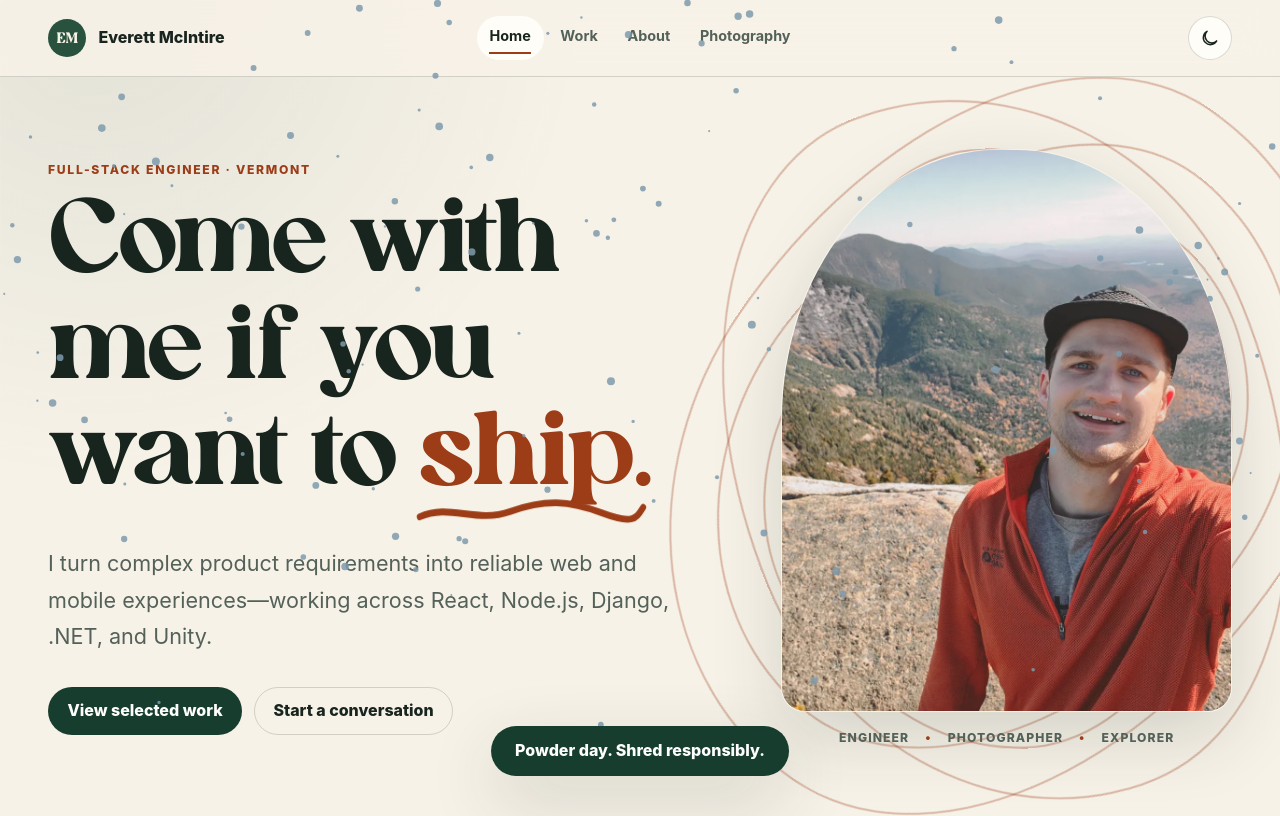
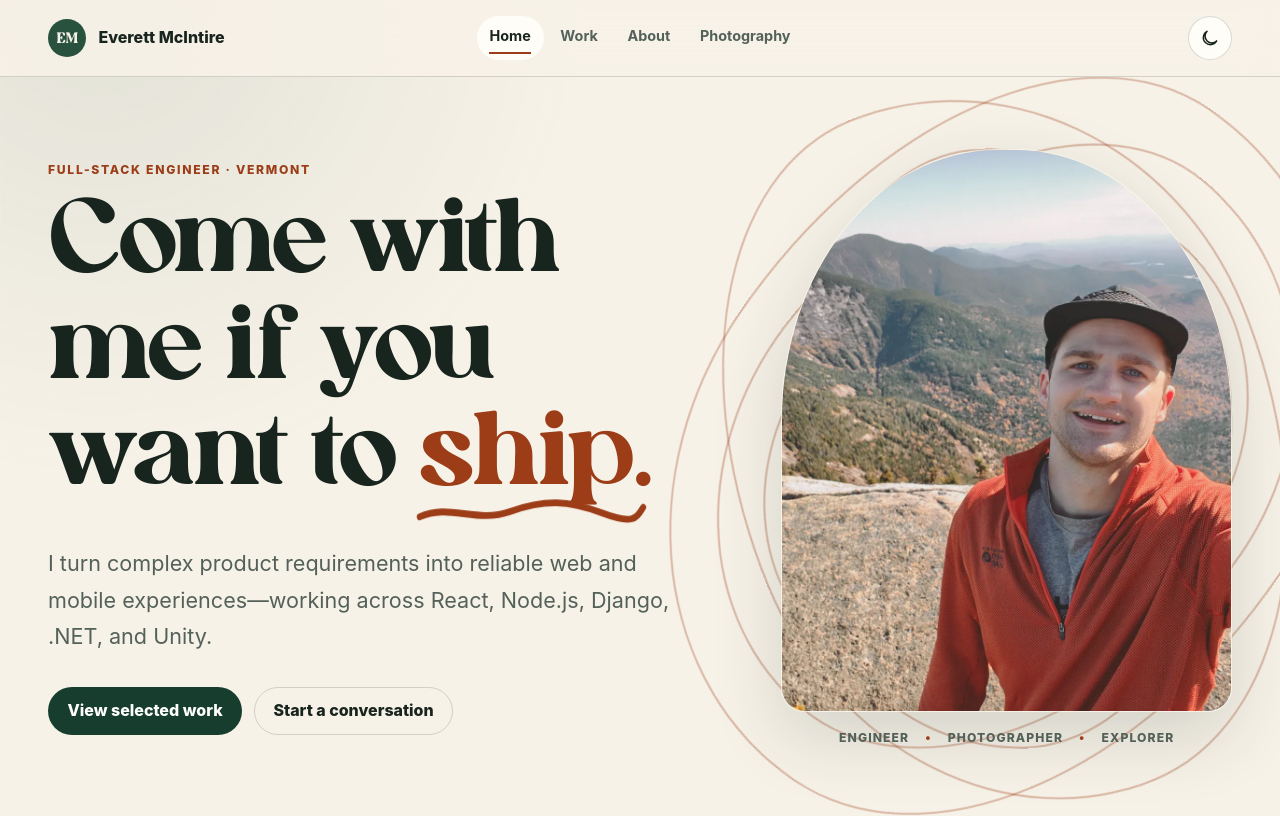
Before and after one commit to emcintire/Portfolio, a Next.js app: page / in a window 1280 px wide. Shown: the top 816 px of the page. Built offline with nearby package versions, Linux system fonts and the light colour scheme.

Commit message:
fix:  fixed powder day

```diff
--- a/src/components/PowderDay.tsx
+++ b/src/components/PowderDay.tsx
@@ -82,7 +82,7 @@ function letItSnow(canvas: HTMLCanvasElement, until: number) {
  */
 export function PowderDay() {
   const canvasRef = useRef<HTMLCanvasElement>(null);
-  const [isSnowing, setIsSnowing] = useState(true);
+  const [isSnowing, setIsSnowing] = useState(false);
 
   useEffect(() => {
     console.info(
```
